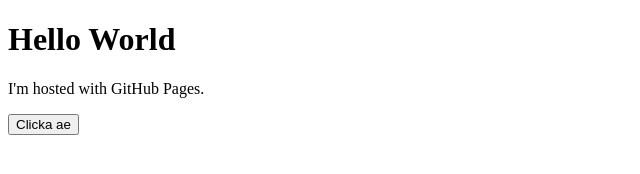
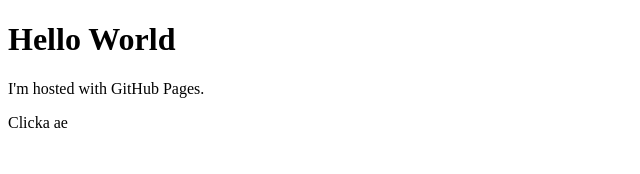
Before and after one commit to gabrielpiovanisantos/gabrielpiovanisantos.github.io, a plain HTML site: page index.html in a window 1280 px wide. Shown: the full height of the page, 0-640 px from the left. Drawn offline with Linux system fonts and the light colour scheme.

Commit message:
skdjdflsdj

```diff
--- a/index.html
+++ b/index.html
@@ -8,6 +8,6 @@
 <body>
 <h1>Hello World</h1>
 <p>I'm hosted with GitHub Pages.</p>
- <button type="button" a href"https://open.spotify.com/user/12157455112/playlist/6BElvjQpUvKm7WGV8FYODQ?si=7dEgD97iTp647te4ryHKuQ">Clicka ae</button>
+ <a href="https://open.spotify.com/user/12157455112/playlist/6BElvjQpUvKm7WGV8FYODQ?si=KFZ5pU_qSTSYn0stDHgh4w" class="button">Clicka ae</a>
 </body>
 </html>
--- a/mystyle.css
+++ b/mystyle.css
@@ -0,0 +1,8 @@
+a.button {
+    -webkit-appearance: button;
+    -moz-appearance: button;
+    appearance: button;
+
+    text-decoration: none;
+    color: initial;
+}
```
